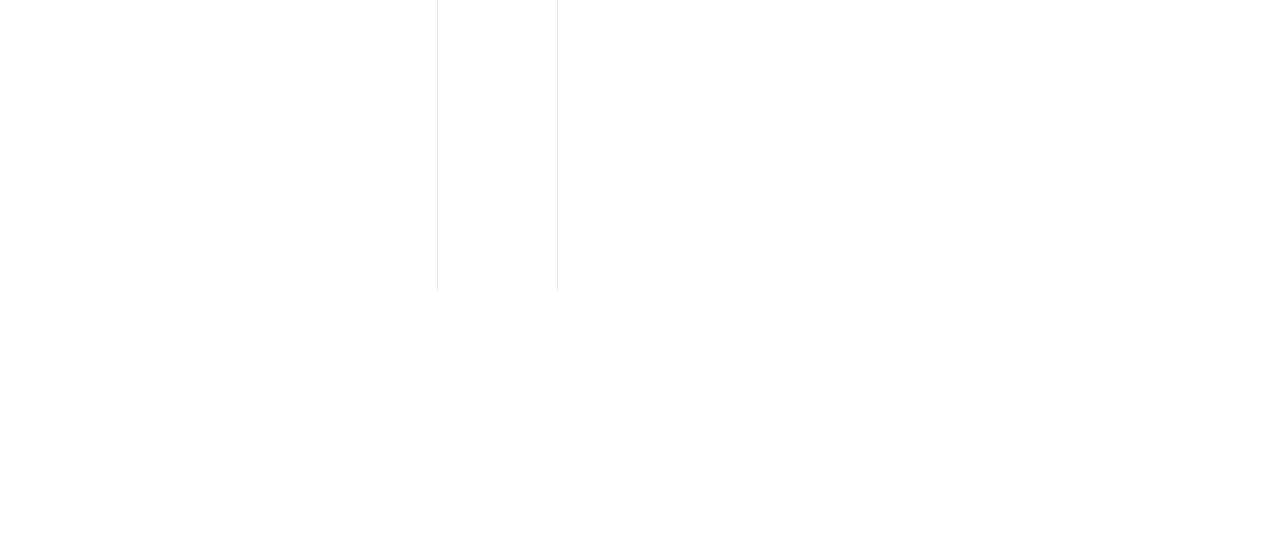
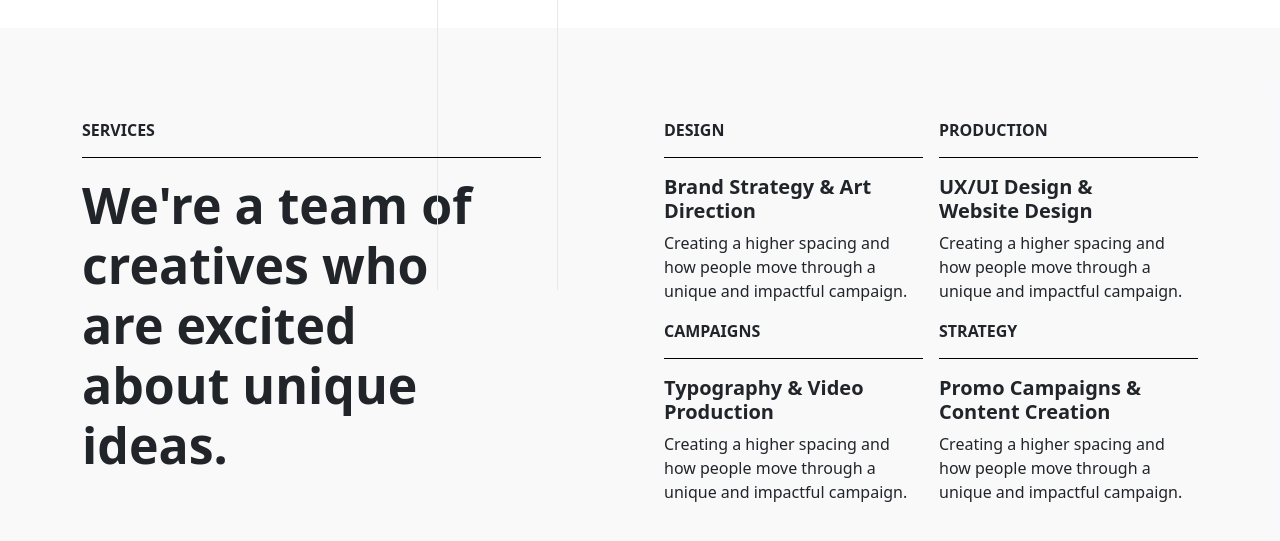
Before and after one commit to hemid000/Ohio-Stage_React, a React (Create React App) app in the folder ohio/: page / in a window 1280 px wide. Shown: the part 679-1220 px from the top of the page. Before the commit the page ends 969 px from the top, so only its background shows below. Built offline with nearby package versions, Linux system fonts and the light colour scheme.

Commit message:
services was prepared

```diff
--- a/ohio/src/App.jsx
+++ b/ohio/src/App.jsx
@@ -1,9 +1,10 @@
 import Offer from "./Components/Pages/Home/Offer/Offer";
-
+import Services from "./Components/Pages/Home/Services/Services";
 function App() {
   return (
     <main>
       <Offer />
+      <Services />
     </main>
   );
 }
--- /dev/null
+++ b/ohio/src/Components/Pages/Home/Services/Services.jsx
@@ -0,0 +1,60 @@
+import React from "react";
+import "../Services/Services.scss";
+const Services = () => {
+  return (
+    <section id="services">
+      <div className="container">
+        <div className="row g-5">
+          <div className="col-lg-6">
+            <div className="left_side">
+              <p>SERVICES</p>
+              <h2>
+                We're a team of creatives who are excited about unique ideas.
+              </h2>
+            </div>
+          </div>
+          <div className="col-lg-6">
+            <div className="right_side">
+              <div className="row g-3">
+                <div className="col-lg-6">
+                  <p>DESIGN</p>
+                  <h3>Brand Strategy & Art Direction</h3>
+                  <span>
+                    Creating a higher spacing and how people move through a
+                    unique and impactful campaign.
+                  </span>
+                </div>
+                <div className="col-lg-6">
+                  <p>PRODUCTION</p>
+                  <h3>UX/UI Design & Website Design</h3>
+                  <span>
+                    Creating a higher spacing and how people move through a
+                    unique and impactful campaign.
+                  </span>
+                </div>
+                <div className="col-lg-6">
+                  <p>CAMPAIGNS</p>
+                  <h3>Typography & Video Production</h3>
+                  <span>
+                    Creating a higher spacing and how people move through a
+                    unique and impactful campaign.
+                  </span>
+                </div>
+                <div className="col-lg-6">
+                  <p>STRATEGY</p>
+                  <h3>Promo Campaigns & Content Creation</h3>
+                  <span>
+                    Creating a higher spacing and how people move through a
+                    unique and impactful campaign.
+                  </span>
+                </div>
+              </div>
+            </div>
+          </div>
+        </div>
+      </div>
+    </section>
+  );
+};
+
+export default Services;
--- /dev/null
+++ b/ohio/src/Components/Pages/Home/Services/Services.scss
@@ -0,0 +1,55 @@
+#services {
+  background-color: rgba(150, 144, 162, 0.06);
+  margin-top: 80px;
+  padding: 90px 0;
+  .left_side {
+    display: flex;
+    flex-direction: column;
+    width: 100%;
+    gap: 33px;
+    p {
+      position: relative;
+      margin: 0px;
+      font-weight: 600;
+
+      &:after {
+        content: "";
+        position: absolute;
+        bottom: -16px;
+        left: 0px;
+        background-color: black;
+        height: 1px;
+        width: 86%;
+      }
+    }
+    h2 {
+      font-size: 50px;
+      font-weight: 650;
+      width: 80%;
+      margin: 0;
+    }
+  }
+  .right_side {
+    p {
+      position: relative;
+      margin: 0px;
+      font-weight: 600;
+
+      &:after {
+        content: "";
+        position: absolute;
+        bottom: -16px;
+        left: 0px;
+        background-color: black;
+        height: 1px;
+        width: 100%;
+      }
+    }
+    h3 {
+      font-size: 20px;
+      font-weight: 650;
+      width: 80%;
+      margin-top: 33px;
+    }
+  }
+}
```
